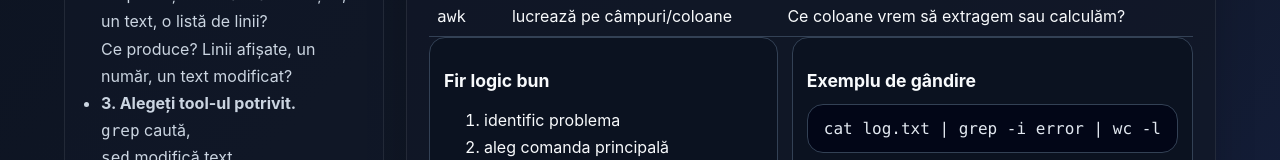
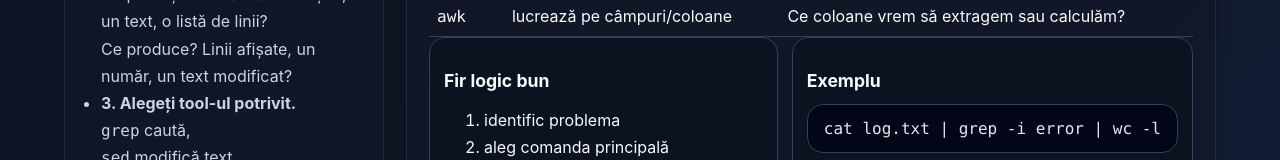
Before and after one commit to dianaelena1/os-app-guide, an Angular app: page / in a window 1280 px wide. Shown: the part 576-736 px from the top of the page. Built offline with nearby package versions, Linux system fonts and the light colour scheme.

Commit message:
refactored html

```diff
--- a/src/app/components/shell-guide/shell-guide.component.html
+++ b/src/app/components/shell-guide/shell-guide.component.html
@@ -130,7 +130,7 @@
           </div>
 
           <div class="mini">
-            <h3>Exemplu de gândire</h3>
+            <h3>Exemplu</h3>
             <pre><code>cat log.txt | grep -i error | wc -l</code></pre>
             <p class="muted">Mai bine, fără <code>cat</code> inutil:</p>
             <pre><code>grep -i error log.txt | wc -l</code></pre>
```
